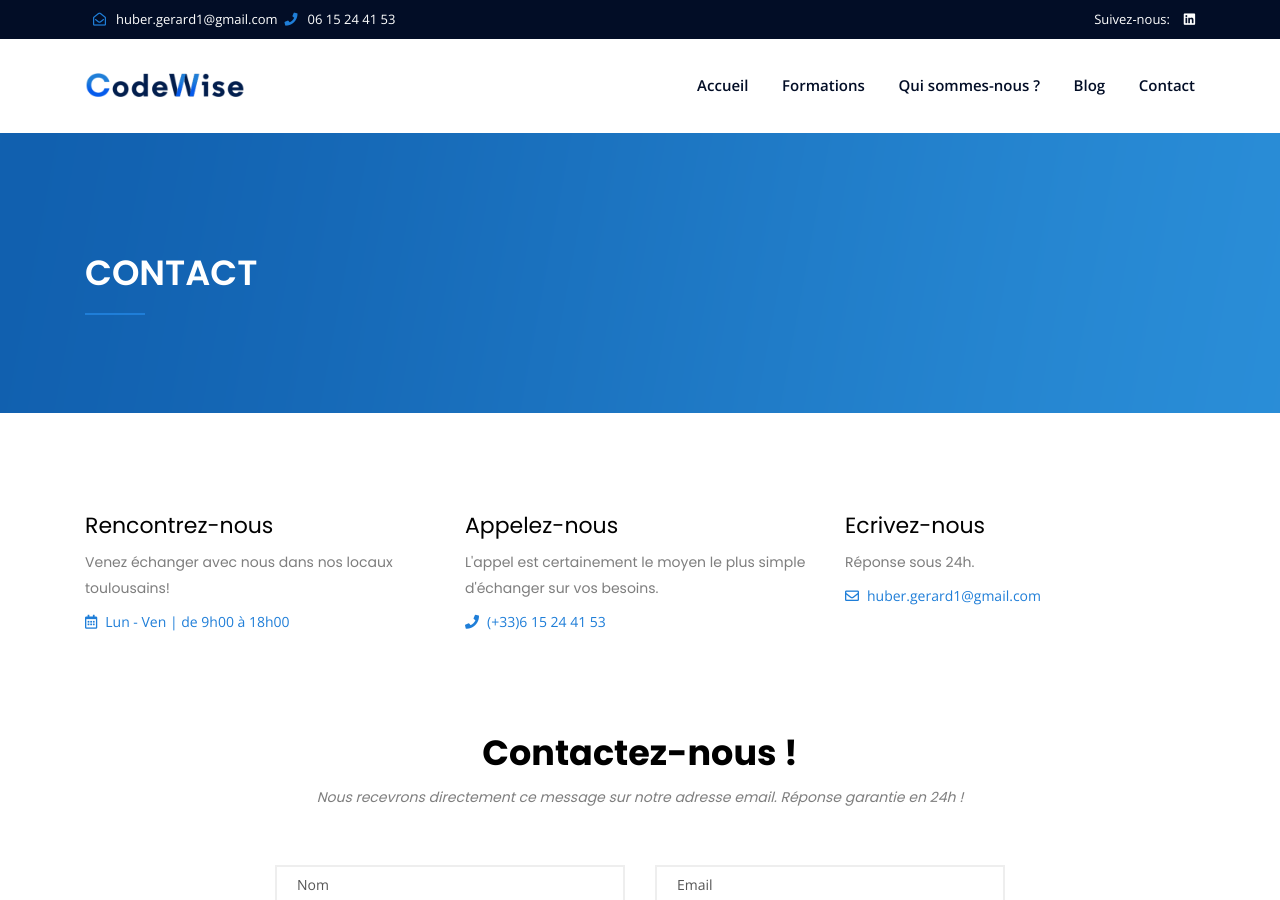
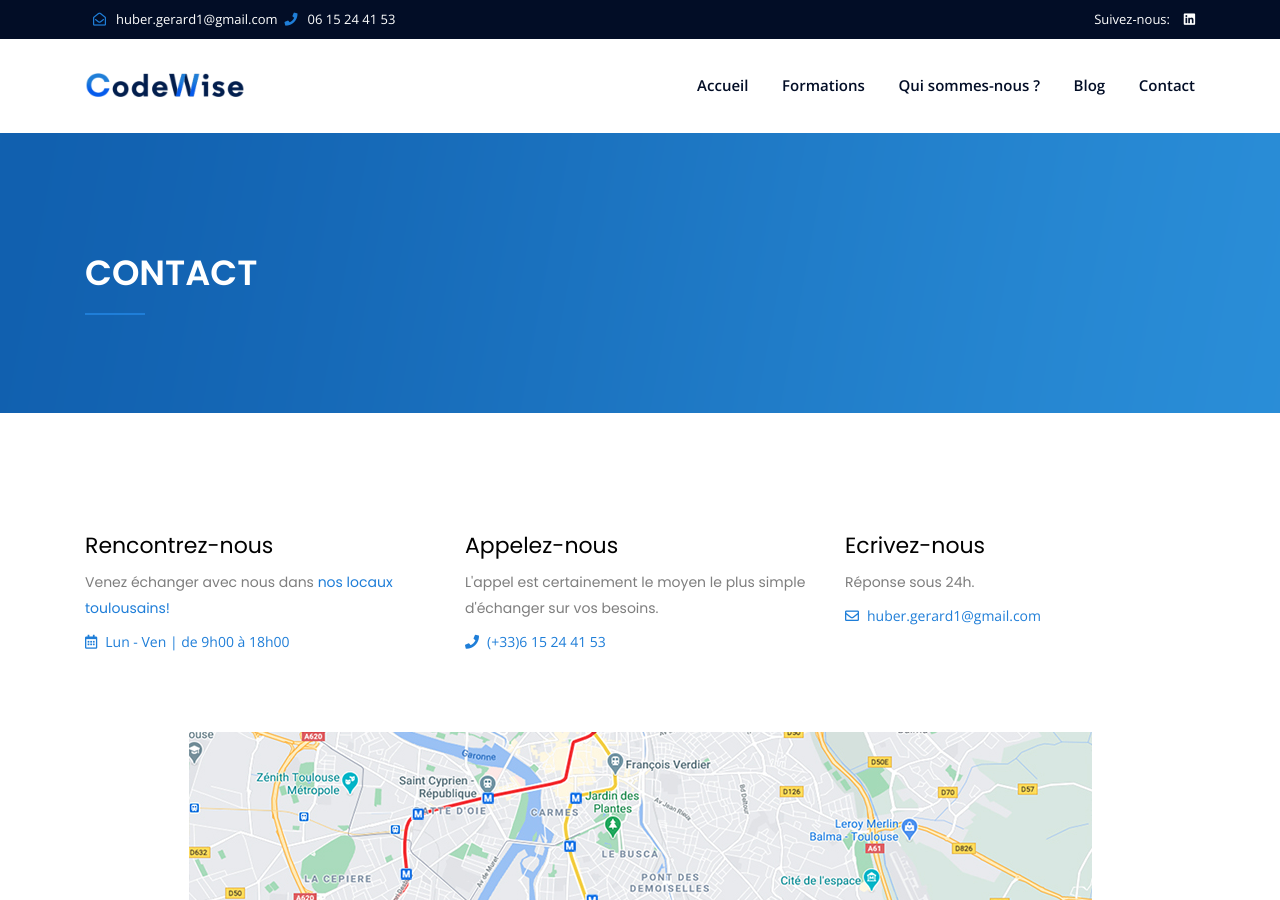
Before and after one commit to hubergerard/hubergerard.github.io, a Jekyll site: the page built from pages/contact.html, in a window 1280 px wide and 900 px high. Built offline with Jekyll 4.4.1, drawn with Linux system fonts in a browser that asks for light colours.

Commit message:
change GemFile conf + add map to contact page

```diff
--- a/Gemfile
+++ b/Gemfile
@@ -8,14 +8,14 @@ source "https://rubygems.org"
 #
 # This will help ensure the proper Jekyll version is running.
 # Happy Jekylling!
-#gem "jekyll", "~> 3.8.5"
+gem "jekyll", "~> 3.8.5"
 
 # This is the default theme for new Jekyll sites. You may change this to anything you like.
 gem "minima", "~> 2.0"
 
 # If you want to use GitHub Pages, remove the "gem "jekyll"" above and
 # uncomment the line below. To upgrade, run `bundle update github-pages`.
-gem "github-pages", group: :jekyll_plugins
+# gem "github-pages", group: :jekyll_plugins
 
 # If you have any plugins, put them here!
 group :jekyll_plugins do
--- a/pages/contact.html
+++ b/pages/contact.html
@@ -4,14 +4,14 @@ title: Contact
 ---
 
 <!-- contact-area -->
-<section class="contact-area pb-70 pt-100">
+<section id="contact-area" class="contact-area pb-50 pt-120">
     <div class="container">
         <div class="row">
             <div class="col-xl-4 col-md-4 text-center text-md-left mb-30">
                 <div class="contact-person">
                     <h4>Rencontrez-nous</h4>
-                    <p>Venez échanger avec nous dans nos locaux toulousains!</p>
-                    <div class="blue-as-a-link"><i class="far fa-calendar-alt pr-2"></i>Lun - Ven | de 9h00 à 18h00</div>
+                    <p>Venez échanger avec nous dans <span class="blue-as-a-link" onclick="toggleMapVisibility()">nos locaux toulousains!</span></p>
+                    <div class="blue-as-a-link" onclick="toggleMapVisibility()"><i class="far fa-calendar-alt pr-2"></i>Lun - Ven | de 9h00 à 18h00</div>
                 </div>
             </div>
             <div class="col-xl-4 col-md-4 text-center text-md-left mb-30">
@@ -25,24 +25,24 @@ title: Contact
                 <div class="contact-person">
                     <h4>Ecrivez-nous</h4>
                     <p>Réponse sous 24h.</p>
-                    <a href="mailto:huber.gerard1@gmail.com?subject="Demande d'informations"><i class="far fa-envelope pr-2"></i>huber.gerard1@gmail.com</a>
+                    <a href="mailto:huber.gerard1@gmail.com?subject='Demande d\'informations'"><i class="far fa-envelope pr-2"></i>huber.gerard1@gmail.com</a>
                 </div>
             </div>
         </div>
     </div>
 </section>
 <!-- contact-maps -->
-<!-- <div class="maps-area"> -->
-    <!-- <div class="container"> -->
-        <!-- <div class="row"> -->
-            <!-- <div class="col-12"> -->
-                <!-- <div class="maps"> -->
-                    <!-- <a href="#"><img src="/assets/img/map.png" class="img-fluid" alt=""></a> -->
-                <!-- </div> -->
-            <!-- </div> -->
-        <!-- </div> -->
-    <!-- </div> -->
-<!-- </div> -->
+<div id="map" class="maps-area mb-50 opacity transition" style="transition: opacity 1s;">
+    <div class="container">
+        <div class="row">
+            <div class="col-12 text-center">
+                <div class="maps">
+                    <img src="/assets/img/contact/codewise-map.jpg" class="img-fluid" alt="Emplacement CodeWise"/>
+                </div>
+            </div>
+        </div>
+    </div>
+</div>
 <!-- contact-form -->
 <section class="contact-form pb-100">
     <div class="container">
```
Also changed, not shown: other parts of pages/contact.html (+21 -0 lines), assets/img/contact/codewise-map.jpg (added).
